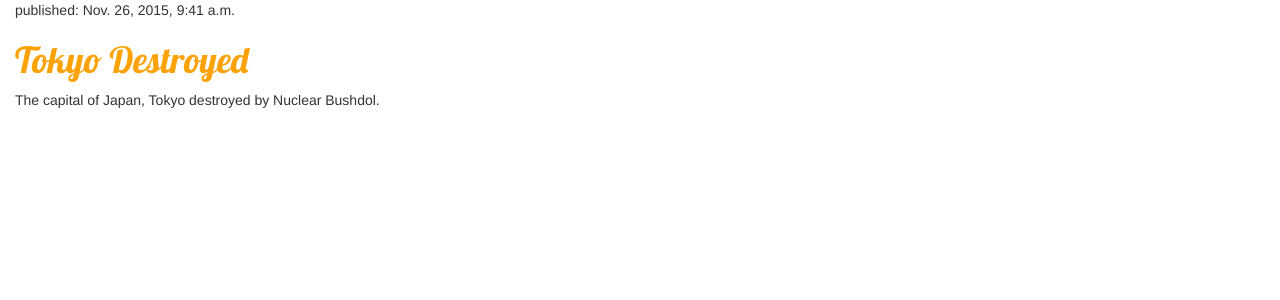
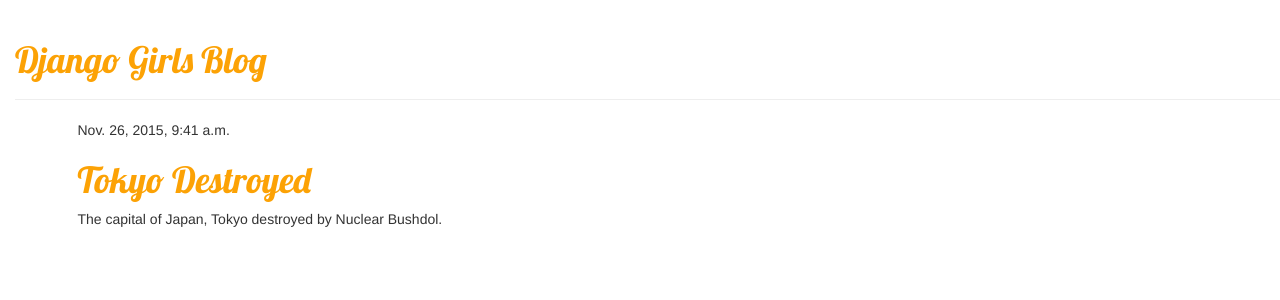
Before and after one commit to skyflier85/django-blog-poster, a Django app: page / in a window 1280 px wide. Shown: the top 300 px of the page. Run offline with Django 3.2, Linux system fonts and the light colour scheme; data comes from the database, SQL or seed files in the repository; some libraries are stand-ins or nearby versions.

Commit message:
Added view and template for detailed blog post

```diff
--- /dev/null
+++ b/blog/templates/blog/base.html
@@ -0,0 +1,24 @@
+{% load staticfiles %}
+<html>
+    <head>
+        <title>Alexey's blog</title>
+        <link rel="stylesheet" href="//maxcdn.bootstrapcdn.com/bootstrap/3.2.0/css/bootstrap.min.css">
+        <link rel="stylesheet" href="//maxcdn.bootstrapcdn.com/bootstrap/3.2.0/css/bootstrap-theme.min.css">
+        <link href='//fonts.googleapis.com/css?family=Lobster&subset=latin,latin-ext' rel='stylesheet' type='text/css'>
+        <link rel="stylesheet" href="{% static 'css/blog.css' %}">
+    </head>
+    <body>
+        <div class="page-header">
+            <h1><a href="/">Django Girls Blog</a></h1>
+        </div>
+
+        <div class="content container">
+            <div class="row">
+                <div class="col-md-8">
+                {% block content %}
+                {% endblock %}
+                </div>
+            </div>
+        </div>
+    </body>
+</html>
--- a/blog/templates/blog/post_list.html
+++ b/blog/templates/blog/post_list.html
@@ -1,20 +1,13 @@
-{% load staticfiles %}
+{% extends 'blog/base.html' %}
 
-<html>
-    <head>
-        <title>Alexey's blog</title>
-        <link rel="stylesheet" href="//maxcdn.bootstrapcdn.com/bootstrap/3.2.0/css/bootstrap.min.css">
-		<link rel="stylesheet" href="//maxcdn.bootstrapcdn.com/bootstrap/3.2.0/css/bootstrap-theme.min.css">
-		<link rel="stylesheet" href="{% static 'css/blog.css' %}">
-		<link href="http://fonts.googleapis.com/css?family=Lobster&subset=latin,latin-ext" rel="stylesheet" type="text/css">
-    </head>
-    <body>
-        {% for post in posts %}
-		    <div>
-		        <p>published: {{ post.published_date }}</p>
-		        <h1><a href="">{{ post.title }}</a></h1>
-		        <p>{{ post.text|linebreaks }}</p>
-		    </div>
-		{% endfor %}
-    </body>
-</html>
+{% block content %}
+    {% for post in posts %}
+        <div class="post">
+            <div class="date">
+                {{ post.published_date }}
+            </div>
+            <h1><a href="{% url 'post_detail' pk=post.pk %}">{{ post.title }}</a></h1>
+            <p>{{ post.text|linebreaks }}</p>
+        </div>
+    {% endfor %}
+{% endblock %}
--- a/blog/urls.py
+++ b/blog/urls.py
@@ -3,4 +3,5 @@ from . import views
 
 urlpatterns = [
     url(r'^$', views.post_list, name='post_list'),
+    url(r'^post/(?P<pk>[0-9]+)/$', views.post_detail, name='post_detail'),
 ]
--- a/blog/views.py
+++ b/blog/views.py
@@ -1,7 +1,12 @@
 from django.shortcuts import render
 from django.utils import timezone
+from django.shortcuts import render, get_object_or_404
 from .models import Post
 
 def post_list(request):
     posts = Post.objects.filter(published_date__lte=timezone.now()).order_by('published_date')
     return render(request, 'blog/post_list.html', {'posts': posts})
+
+def post_detail(request, pk):
+    post = get_object_or_404(Post, pk=pk)
+    return render(request, 'blog/post_detail.html', {'post': post})
```
Also changed, not shown: blog/templates/blog/post_detail.html (added, +13 -0 lines).
